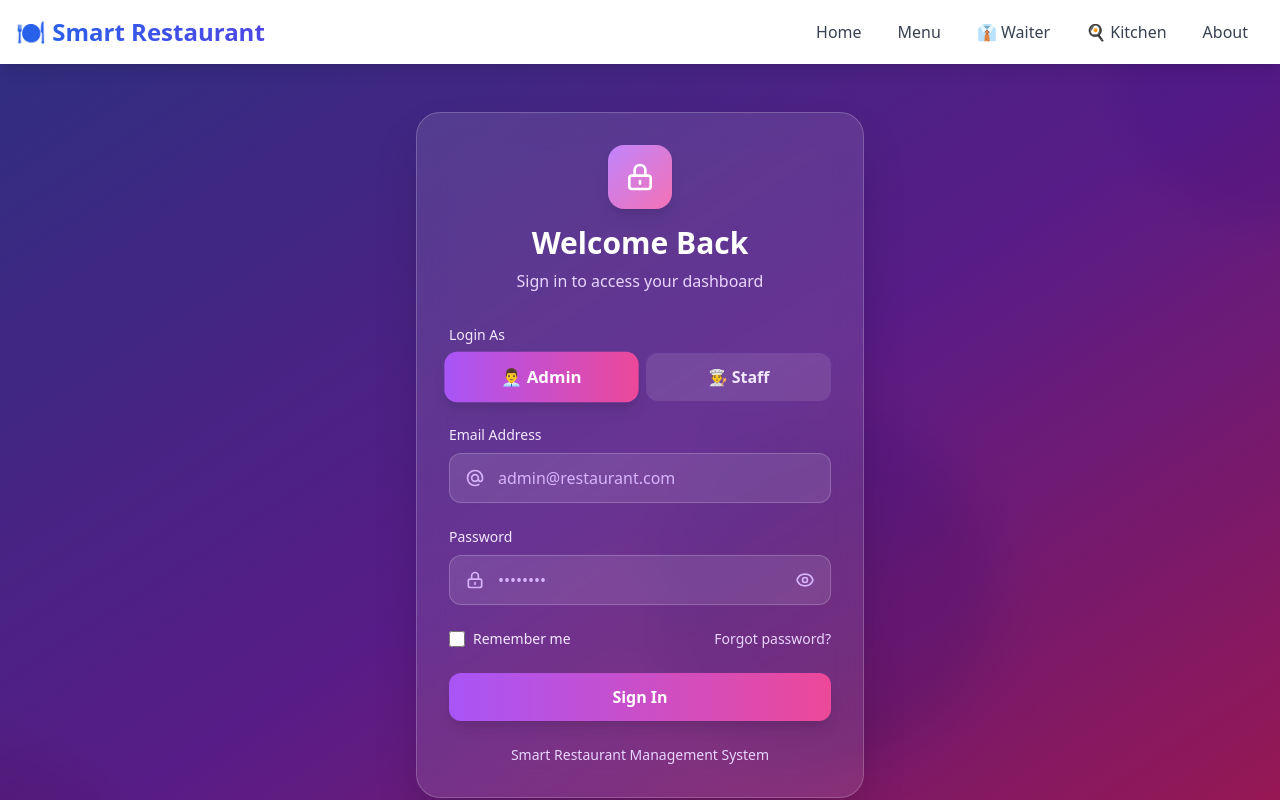
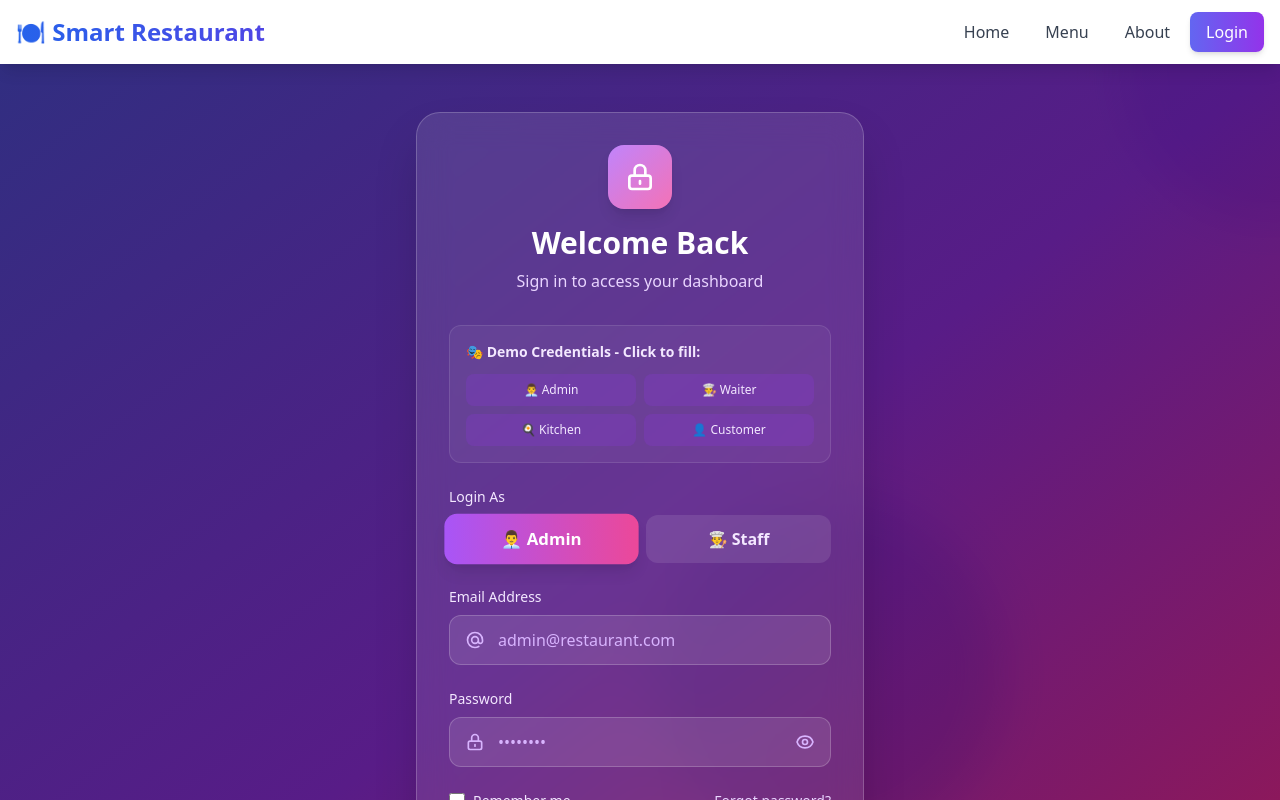
Before and after one commit to eNKay2408/Smart-Restaurant, a React (Vite) app in the folder client/: page /login in a window 1280 px wide. Shown: the top 800 px of the page. Built offline with nearby package versions, Linux system fonts and the light colour scheme; no server answers.

Commit message:
API Login

```diff
--- a/client/src/components/Navbar.tsx
+++ b/client/src/components/Navbar.tsx
@@ -1,6 +1,29 @@
 import { NavLink } from "react-router-dom";
+import { useState, useEffect } from "react";
+import { authService } from "../services/authService";
+import type { User } from "../types/auth.types";
 
 function Navbar() {
+	const [user, setUser] = useState<User | null>(null);
+
+	useEffect(() => {
+		const currentUser = authService.getCurrentUser();
+		setUser(currentUser);
+
+		// Listen for storage changes (login/logout in other tabs)
+		const handleStorageChange = () => {
+			const currentUser = authService.getCurrentUser();
+			setUser(currentUser);
+		};
+
+		window.addEventListener('storage', handleStorageChange);
+		return () => window.removeEventListener('storage', handleStorageChange);
+	}, []);
+
+	const handleLogout = () => {
+		authService.logout();
+		setUser(null);
+	};
 	return (
 		<nav className="bg-white shadow-lg sticky top-0 z-50">
 			<div className="container mx-auto px-4">
@@ -12,7 +35,7 @@ function Navbar() {
 						🍽️ Smart Restaurant
 					</NavLink>
 
-					<div className="flex space-x-1">
+					<div className="flex items-center space-x-1">
 						<NavLink
 							to="/"
 							className={({ isActive }) =>
@@ -37,6 +60,11 @@ function Navbar() {
 						>
 							Menu
 						</NavLink>
+
+						{/* Show role-based navigation only when logged in */}
+						{user && (
+							<>
+								{user.role === 'waiter' && (
 									<NavLink
 										to="/waiter/orders"
 										className={({ isActive }) =>
@@ -47,8 +75,10 @@ function Navbar() {
 											}`
 										}
 									>
-							👔 Waiter
+										👔 Orders
 									</NavLink>
+								)}
+								{user.role === 'kitchen' && (
 									<NavLink
 										to="/kitchen/kds"
 										className={({ isActive }) =>
@@ -61,6 +91,10 @@ function Navbar() {
 									>
 										🍳 Kitchen
 									</NavLink>
+								)}
+							</>
+						)}
+
 						<NavLink
 							to="/about"
 							className={({ isActive }) =>
@@ -73,6 +107,28 @@ function Navbar() {
 						>
 							About
 						</NavLink>
+
+						{/* User status section */}
+						{user ? (
+							<div className="flex items-center space-x-3 ml-4 pl-4 border-l border-gray-300">
+								<span className="text-sm text-gray-600">
+									👋 {user.fullName || user.email} ({user.role})
+								</span>
+								<button
+									onClick={handleLogout}
+									className="px-3 py-1 text-sm bg-red-100 text-red-600 rounded-lg hover:bg-red-200 transition-colors"
+								>
+									Logout
+								</button>
+							</div>
+						) : (
+							<NavLink
+								to="/login"
+								className="ml-4 px-4 py-2 bg-gradient-to-r from-indigo-500 to-purple-600 text-white rounded-lg font-medium hover:from-indigo-600 hover:to-purple-700 transition-all duration-200 shadow-md hover:shadow-lg"
+							>
+								Login
+							</NavLink>
+						)}
 					</div>
 				</div>
 			</div>
--- /dev/null
+++ b/client/src/hooks/useAuth.ts
@@ -0,0 +1,53 @@
+import { useEffect, useState } from 'react';
+import { authService } from '../services/authService';
+import type { User } from '../types/auth.types';
+
+export const useAuth = () => {
+    const [user, setUser] = useState<User | null>(null);
+    const [loading, setLoading] = useState(true);
+
+    useEffect(() => {
+        const currentUser = authService.getCurrentUser();
+        setUser(currentUser);
+        setLoading(false);
+
+        // Listen for storage changes (login/logout in other tabs)
+        const handleStorageChange = () => {
+            const currentUser = authService.getCurrentUser();
+            setUser(currentUser);
+        };
+
+        window.addEventListener('storage', handleStorageChange);
+        return () => window.removeEventListener('storage', handleStorageChange);
+    }, []);
+
+    const login = async (email: string, password: string) => {
+        try {
+            const response = await authService.login({ email, password });
+            if (response.success) {
+                setUser(response.data.user);
+                return response;
+            }
+            throw new Error(response.message);
+        } catch (error) {
+            throw error;
+        }
+    };
+
+    const logout = () => {
+        authService.logout();
+        setUser(null);
+    };
+
+    return {
+        user,
+        login,
+        logout,
+        loading,
+        isAuthenticated: !!user,
+        isAdmin: user?.role === 'admin',
+        isWaiter: user?.role === 'waiter',
+        isKitchen: user?.role === 'kitchen',
+        isCustomer: user?.role === 'customer',
+    };
+};
--- a/client/src/pages/Login.tsx
+++ b/client/src/pages/Login.tsx
@@ -1,25 +1,52 @@
 import { useState } from 'react';
+import { useNavigate } from 'react-router-dom';
+import { authService } from '../services/authService';
+import type { LoginRequest, ApiError } from '../types/auth.types';
 
 function Login() {
-    const [formData, setFormData] = useState({
+    const navigate = useNavigate();
+    const [formData, setFormData] = useState<LoginRequest>({
         email: '',
         password: '',
         role: 'admin' // admin or staff
     });
     const [isLoading, setIsLoading] = useState(false);
     const [showPassword, setShowPassword] = useState(false);
+    const [error, setError] = useState('');
+    const [success, setSuccess] = useState('');
 
     const handleSubmit = async (e: React.FormEvent) => {
         e.preventDefault();
         setIsLoading(true);
+        setError('');
+        setSuccess('');
 
-        // TODO: Replace with actual API call
-        setTimeout(() => {
-            console.log('Login attempt:', formData);
+        try {
+            const response = await authService.login(formData);
+
+            if (response.success) {
+                setSuccess('Login successful! Redirecting...');
+
+                // Redirect based on user role
+                setTimeout(() => {
+                    const userRole = response.data.user.role;
+                    if (userRole === 'admin') {
+                        navigate('/');
+                    } else if (userRole === 'waiter') {
+                        navigate('/waiter/orders');
+                    } else if (userRole === 'kitchen') {
+                        navigate('/kitchen/kds');
+                    } else {
+                        navigate('/');
+                    }
+                }, 1500);
+            }
+        } catch (error: any) {
+            const apiError = error as ApiError;
+            setError(apiError.message || 'Login failed. Please try again.');
+        } finally {
             setIsLoading(false);
-            // Navigate to dashboard after successful login
-            // navigate('/dashboard');
-        }, 1500);
+        }
     };
 
     const handleInputChange = (e: React.ChangeEvent<HTMLInputElement | HTMLSelectElement>) => {
@@ -27,6 +54,24 @@ function Login() {
             ...formData,
             [e.target.name]: e.target.value
         });
+    };
+
+    const fillDemoCredentials = (role: string) => {
+        const credentials = {
+            admin: { email: 'admin@restaurant.com', password: 'Admin123' },
+            waiter: { email: 'waiter@restaurant.com', password: 'Waiter123' },
+            kitchen: { email: 'kitchen@restaurant.com', password: 'Kitchen123' },
+            customer: { email: 'customer@example.com', password: 'Customer123' },
+        };
+
+        const creds = credentials[role as keyof typeof credentials];
+        if (creds) {
+            setFormData({
+                ...formData,
+                email: creds.email,
+                password: creds.password
+            });
+        }
     };
 
     return (
@@ -50,6 +95,53 @@ function Login() {
                         </div>
                         <h2 className="text-3xl font-bold text-white mb-2">Welcome Back</h2>
                         <p className="text-purple-200">Sign in to access your dashboard</p>
+                    </div>
+
+                    {/* Error/Success Messages */}
+                    {error && (
+                        <div className="mb-6 p-4 bg-red-500/20 border border-red-500/50 rounded-xl text-red-100 text-sm">
+                            {error}
+                        </div>
+                    )}
+                    {success && (
+                        <div className="mb-6 p-4 bg-green-500/20 border border-green-500/50 rounded-xl text-green-100 text-sm">
+                            {success}
+                        </div>
+                    )}
+
+                    {/* Demo Credentials */}
+                    <div className="bg-white/5 border border-white/10 rounded-xl p-4 mb-6">
+                        <h3 className="text-sm font-semibold text-purple-100 mb-3">🎭 Demo Credentials - Click to fill:</h3>
+                        <div className="grid grid-cols-2 gap-2">
+                            <button
+                                type="button"
+                                onClick={() => fillDemoCredentials('admin')}
+                                className="text-xs px-3 py-2 bg-purple-600/20 hover:bg-purple-600/30 text-purple-100 rounded-lg transition-colors"
+                            >
+                                👨‍💼 Admin
+                            </button>
+                            <button
+                                type="button"
+                                onClick={() => fillDemoCredentials('waiter')}
+                                className="text-xs px-3 py-2 bg-purple-600/20 hover:bg-purple-600/30 text-purple-100 rounded-lg transition-colors"
+                            >
+                                👨‍🍳 Waiter
+                            </button>
+                            <button
+                                type="button"
+                                onClick={() => fillDemoCredentials('kitchen')}
+                                className="text-xs px-3 py-2 bg-purple-600/20 hover:bg-purple-600/30 text-purple-100 rounded-lg transition-colors"
+                            >
+                                🍳 Kitchen
+                            </button>
+                            <button
+                                type="button"
+                                onClick={() => fillDemoCredentials('customer')}
+                                className="text-xs px-3 py-2 bg-purple-600/20 hover:bg-purple-600/30 text-purple-100 rounded-lg transition-colors"
+                            >
+                                👤 Customer
+                            </button>
+                        </div>
                     </div>
 
                     {/* Login Form */}
--- a/client/src/services/authService.ts
+++ b/client/src/services/authService.ts
@@ -1,4 +1,5 @@
-import axiosInstance from '../config/axiosInterceptors';
+import axiosInstance from '../config/axiosConfig';
+import '../config/axiosInterceptors'; // Import interceptors để đăng ký chúng
 import type { LoginRequest, LoginResponse, User } from '../types/auth.types';
 
 class AuthService {
@@ -7,12 +8,17 @@ class AuthService {
      */
     async login(loginData: LoginRequest): Promise<LoginResponse> {
         try {
-            const response = await axiosInstance.post<LoginResponse>('/auth/login', loginData);
+            const response = await axiosInstance.post<LoginResponse>('/auth/login', {
+                email: loginData.email,
+                password: loginData.password
+                // Note: role is not sent to backend, only used for UI
+            });
 
             // Store token and user info in localStorage
-            if (response.data.success && response.data.token) {
-                localStorage.setItem('token', response.data.token);
-                localStorage.setItem('user', JSON.stringify(response.data.user));
+            if (response.data.success && response.data.data) {
+                localStorage.setItem('token', response.data.data.accessToken);
+                localStorage.setItem('refreshToken', response.data.data.refreshToken);
+                localStorage.setItem('user', JSON.stringify(response.data.data.user));
             }
 
             return response.data;
@@ -77,4 +83,5 @@ class AuthService {
 }
 
 // Export a singleton instance
-export default new AuthService();
+export const authService = new AuthService();
+export default authService;
--- /dev/null
+++ b/client/src/services/testService.ts
@@ -0,0 +1,38 @@
+import axiosInstance from '../config/axiosConfig';
+
+export const testAPI = async () => {
+  try {
+    // Test API connection
+    const response = await axiosInstance.get('/test');
+    console.log('✅ API Connection Test Successful:', response.data);
+    return response.data;
+  } catch (error) {
+    console.error('❌ API Connection Test Failed:', error);
+    throw error;
+  }
+};
+
+export const loginTest = async () => {
+  try {
+    const response = await axiosInstance.post('/auth/login', {
+      email: 'customer@example.com',
+      password: 'Customer123'
+    });
+    console.log('✅ Login Test Successful:', response.data);
+    return response.data;
+  } catch (error) {
+    console.error('❌ Login Test Failed:', error);
+    throw error;
+  }
+};
+
+export const getMenuItems = async () => {
+  try {
+    const response = await axiosInstance.get('/menu-items');
+    console.log('✅ Get Menu Items Successful:', response.data);
+    return response.data;
+  } catch (error) {
+    console.error('❌ Get Menu Items Failed:', error);
+    throw error;
+  }
+};
--- a/client/src/types/auth.types.ts
+++ b/client/src/types/auth.types.ts
@@ -1,21 +1,27 @@
 export interface LoginRequest {
     email: string;
     password: string;
-    role: 'admin' | 'staff';
+    role?: 'admin' | 'staff'; // Optional for UI, backend doesn't use this
 }
 
 export interface User {
     id: string;
+    fullName: string;
     email: string;
-    role: 'admin' | 'staff';
-    name?: string;
+    role: 'admin' | 'customer' | 'waiter' | 'kitchen';
+    avatar?: string;
+    isEmailVerified?: boolean;
+    restaurantId?: string;
 }
 
 export interface LoginResponse {
     success: boolean;
     message: string;
-    token: string;
-    user: User;
+    data: {
+        user: User;
+        accessToken: string;
+        refreshToken: string;
+    };
 }
 
 export interface ApiError {
```
Also changed, not shown: 2 other files (tests, documents, lock files or other folders). Lines whose indentation alone changed are shown as unchanged.
